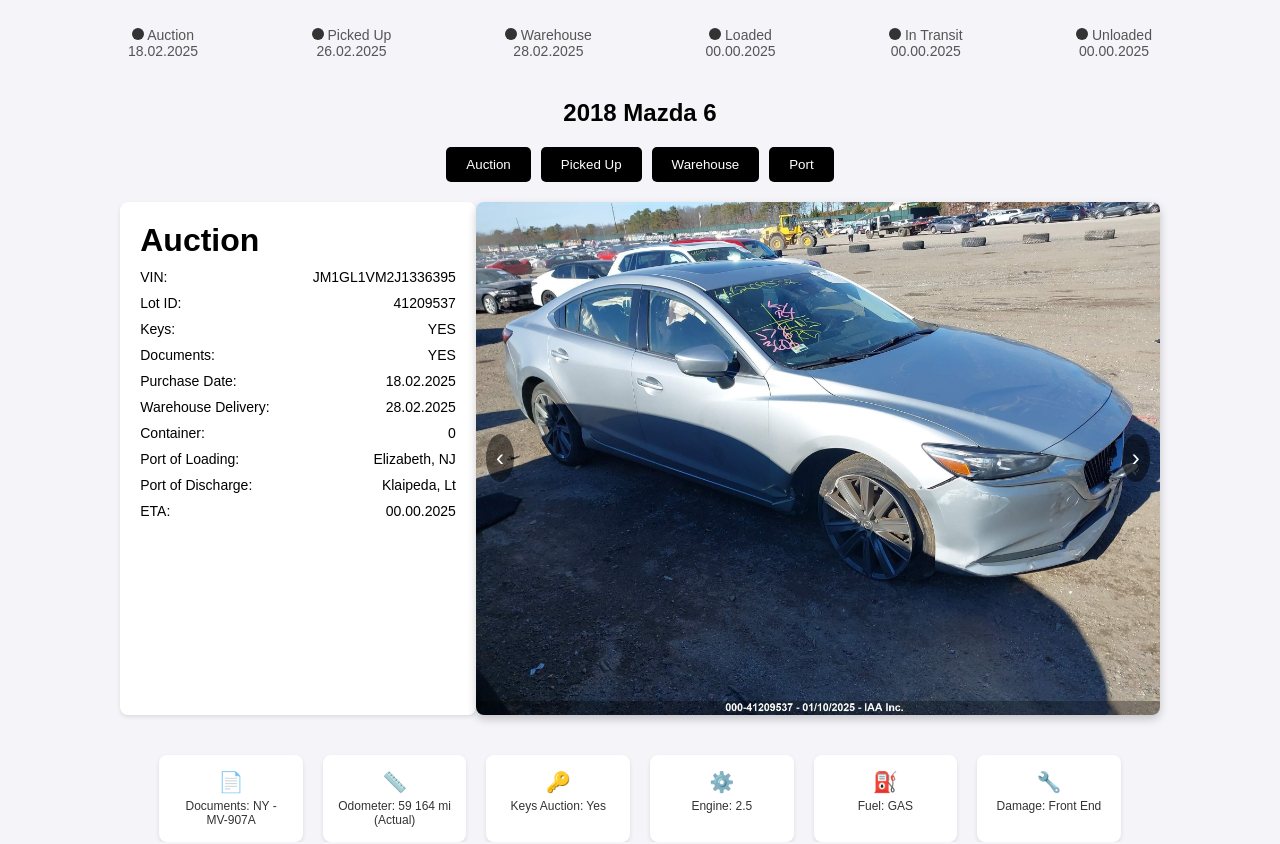
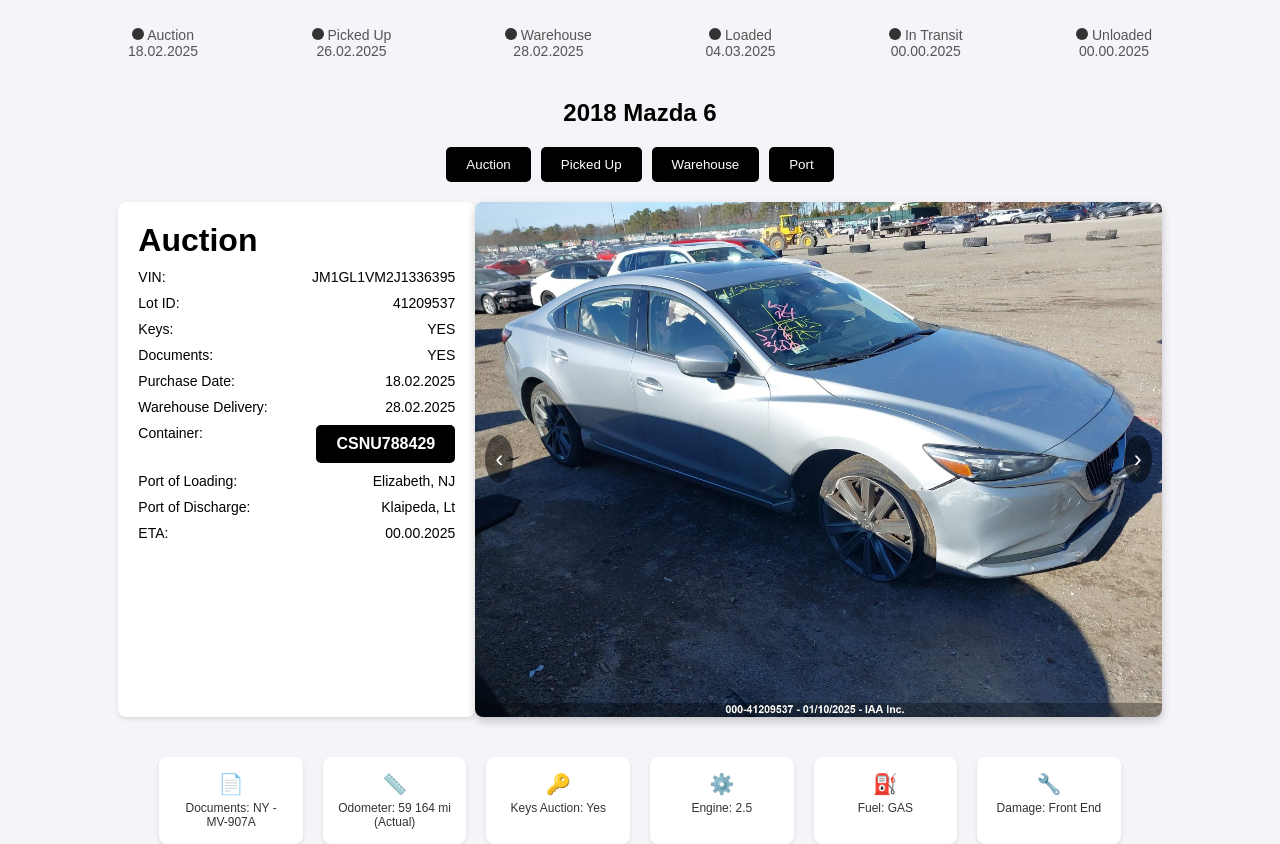
Before and after one commit to UrbanAuto/MAZDA-6, a plain HTML site: page index.html in a window 1280 px wide. Drawn offline with Linux system fonts and the light colour scheme.

Commit message:
Update index.html

```diff
--- a/index.html
+++ b/index.html
@@ -391,7 +391,7 @@
       </div>
       <div>
         <div class="circle"></div>
-        Loaded<br />00.00.2025
+        Loaded<br />04.03.2025
       </div>
       <div>
         <div class="circle"></div>
@@ -442,7 +442,7 @@
         </div>
         <div class="details-item">
           <span>Container:</span>
-          <span>0</span>
+          <span class="button-link" >CSNU788429</span>
         </div>
         <div class="details-item">
           <span>Port of Loading:</span>
```
